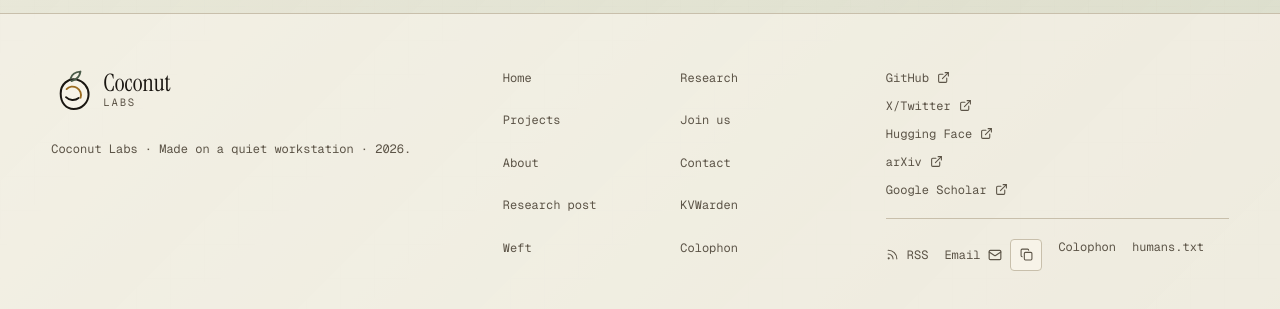
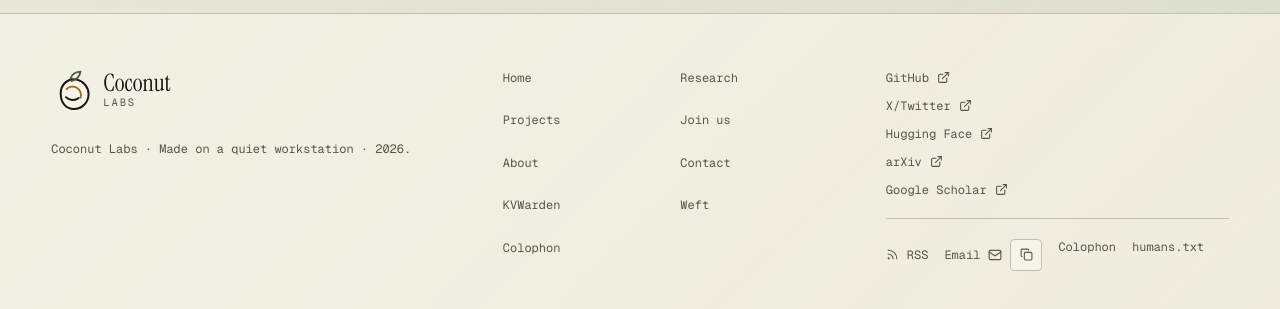
Before and after one commit to coconut-labs/ccocnutlabs-LP, a Next.js app: page / in a window 1280 px wide. Shown: the part 4924-5233 px from the top of the page. Built offline with nearby package versions, Linux system fonts and the light colour scheme; no server answers.

Commit message:
fix(shell): drop dynamic-template hrefs from Footer + sitemap

```diff
--- a/app/sitemap.ts
+++ b/app/sitemap.ts
@@ -2,7 +2,7 @@ import type { MetadataRoute } from "next";
 import { STATIC_ROUTES, siteUrl } from "@/lib/routes";
 
 export default function sitemap(): MetadataRoute.Sitemap {
-  return STATIC_ROUTES.map((route) => ({
+  return STATIC_ROUTES.filter((route) => !route.includes("[")).map((route) => ({
     url: new URL(route, siteUrl()).toString(),
     lastModified: new Date("2026-04-25"),
     changeFrequency: route === "/" ? "weekly" : "monthly",
--- a/components/shell/Footer.tsx
+++ b/components/shell/Footer.tsx
@@ -3,6 +3,8 @@ import { ExternalLink, Rss } from "lucide-react";
 import { EmailLink } from "@/components/primitives/EmailLink";
 import { Wordmark } from "@/components/primitives/Wordmark";
 import { ROUTES } from "@/lib/routes";
+
+const footerRoutes = ROUTES.filter((route) => !route.href.includes("["));
 
 const socials = [
   { label: "GitHub", href: "https://github.com/coconut-labs" },
@@ -23,7 +25,7 @@ export function Footer() {
           </p>
         </div>
         <nav aria-label="Footer" className="grid grid-cols-2 gap-3 font-mono text-xs text-ink-1">
-          {ROUTES.map((route) => (
+          {footerRoutes.map((route) => (
             <Link className="focus-ring rounded-sm transition hover:text-accent" href={route.href} key={route.href}>
               {route.label}
             </Link>
```
